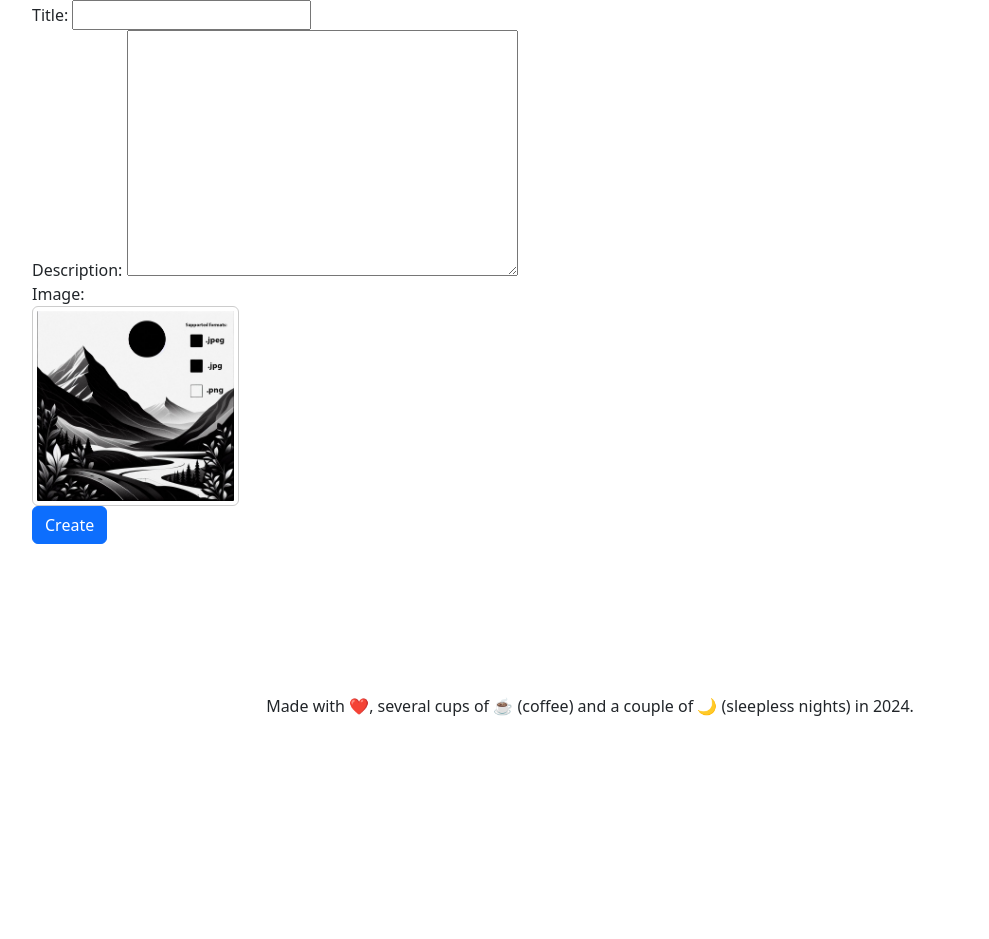
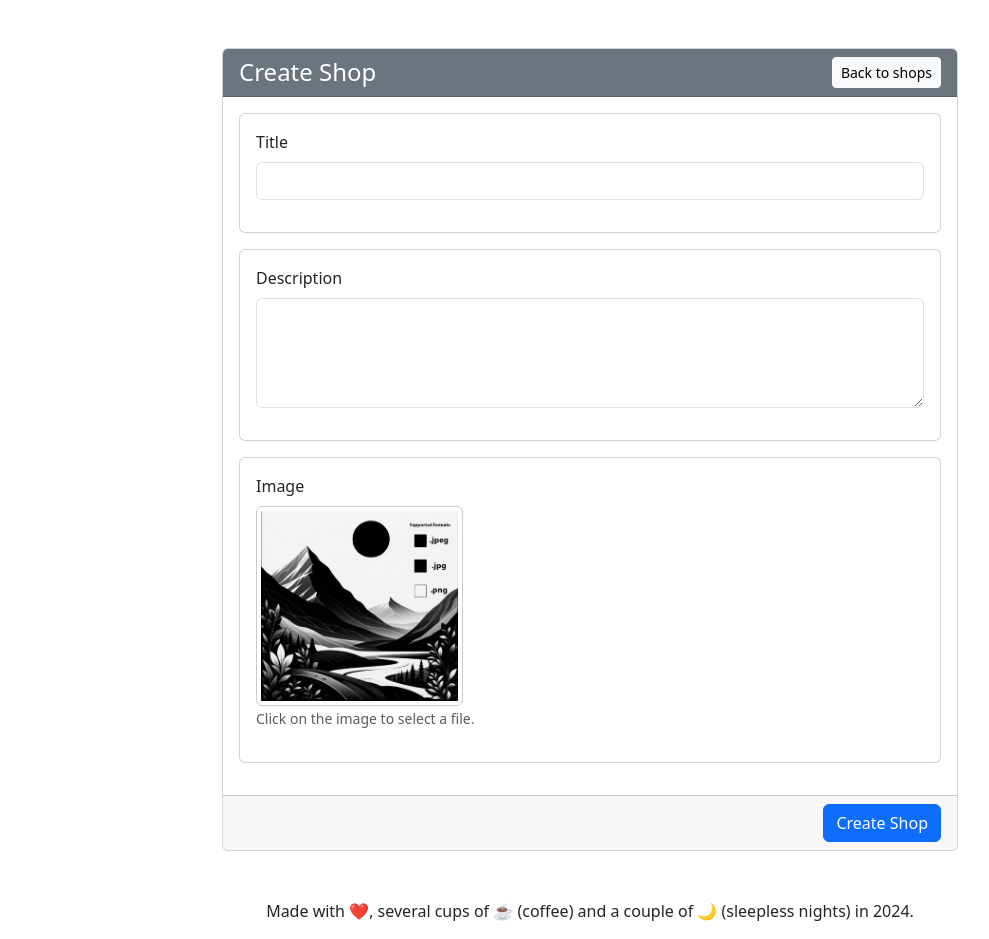
Before and after one commit to TheFoxKD/python-django-test-task, a Django app: page /shops/create/ in a window 1280 px wide. Shown: the part 66-1005 px from the top of the page, without its empty margins (50-1039 px from the left). Before the commit the page ends 782 px from the top, so only its background shows below. Run offline with Django 5.2, Linux system fonts and the light colour scheme; parts of the project's set-up code (start-up, migrations or seed data) failed here and were passed over; some libraries are stand-ins or nearby versions.

Commit message:
feat: Refactor shop_create.html form layout
The commit refactors the shop_create.html template to improve the form
layout. The form is now organized into separate cards for each input
field, making it easier for users to navigate and understand the form.
This change enhances the user experience and readability of the create
shop page.

```diff
--- a/web/apps/core/templates/core/shop/shop_create.html
+++ b/web/apps/core/templates/core/shop/shop_create.html
@@ -1,9 +1,65 @@
 {% extends 'core/extend_base.html' %}
 
 {% block content %}
-    <form method="post" enctype="multipart/form-data">
-        {% csrf_token %}
-        {{ form }}
-        <button type="submit" class="btn btn-primary">Create</button>
-    </form>
+    <div class="my-5 row justify-content-center">
+        <div class="col-md-8">
+            <div class="card">
+                <div class="card-header bg-secondary text-white d-flex justify-content-between align-items-center">
+                    <h4 class="mb-0">Create Shop</h4>
+                    <a href="{% url 'core:shops:list' %}" class="btn btn-light btn-sm">
+                        <i class="bi bi-arrow-left"></i> Back to shops
+                    </a>
+
+                </div>
+                <div class="card-body">
+                    <form method="post" enctype="multipart/form-data">
+                        {% csrf_token %}
+                        <div class="card mb-3">
+                            <div class="card-body">
+                                <div class="mb-3">
+                                    <label for="{{ form.title.id_for_label }}" class="form-label">Title</label>
+                                    <input type="text" name="{{ form.title.name }}"
+                                           id="{{ form.title.id_for_label }}"
+                                           class="form-control"
+                                           required/>
+                                </div>
+                            </div>
+                        </div>
+                        <!-- Карточка для ввода описания магазина -->
+                        <div class="card mb-3">
+                            <div class="card-body">
+                                <div class="mb-3">
+                                    <label for="{{ form.description.id_for_label }}"
+                                           class="form-label">Description</label>
+                                    <textarea name="{{ form.description.name }}"
+                                              id="{{ form.description.id_for_label }}"
+                                              class="form-control"
+                                              required rows="4"></textarea>
+                                </div>
+                            </div>
+                        </div>
+
+                        <!-- Карточка для загрузки изображения -->
+                        <div class="card mb-3">
+                            <div class="card-body">
+                                <div class="mb-3">
+                                    <label for="{{ form.image.id_for_label }}" class="form-label">Image</label>
+                                    {{ form.image }}
+                                    <small class="form-text text-muted">Click on the image to select a file.</small>
+                                </div>
+                            </div>
+                        </div>
+
+                    </form>
+                </div>
+
+                <!-- Кнопка создания магазина -->
+                <div class="card-footer d-flex justify-content-end">
+                    <button type="submit" class="btn btn-primary">
+                        <i class="bi bi-check2"></i> Create Shop
+                    </button>
+                </div>
+            </div>
+        </div>
+    </div>
 {% endblock content %}
```
